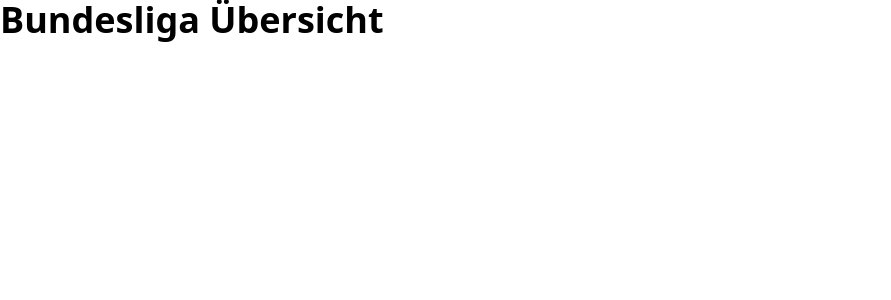
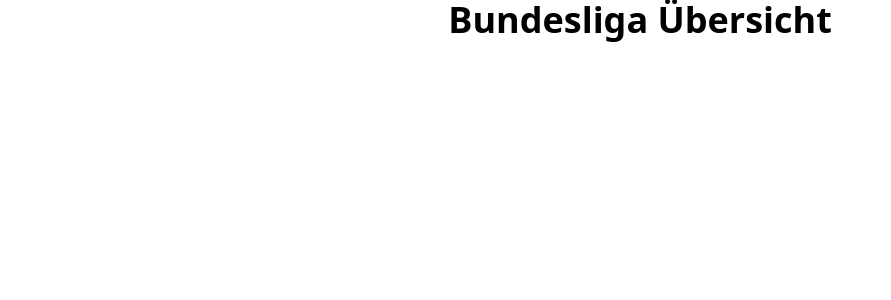
Before and after one commit to matze2006/football, a React (Vite) app: page / in a window 1280 px wide. Shown: the top 300 px of the page, without its empty margins (0-891 px from the left). Built offline with nearby package versions, Linux system fonts and the light colour scheme.

Commit message:
7 Setze Deine Footbal-Page mit React um planung (onenote)

```diff
--- a/src/App.tsx
+++ b/src/App.tsx
@@ -4,8 +4,8 @@ function App() {
 
   return (
     <>
-      <div className="font-bold text-4xl ">
-        <h1>Bundesliga Übersicht</h1>
+      <div className="font-bold text-4xl">
+        <h1 className="justify-self-center">Bundesliga Übersicht</h1>
       </div>
     </>
   )
--- /dev/null
+++ b/src/components/SucheLiga.tsx
@@ -0,0 +1,9 @@
+import React from 'react'
+
+type Props = {}
+
+export default function Suche({}: Props) {
+  return (
+    <div>Suche</div>
+  )
+}
```
